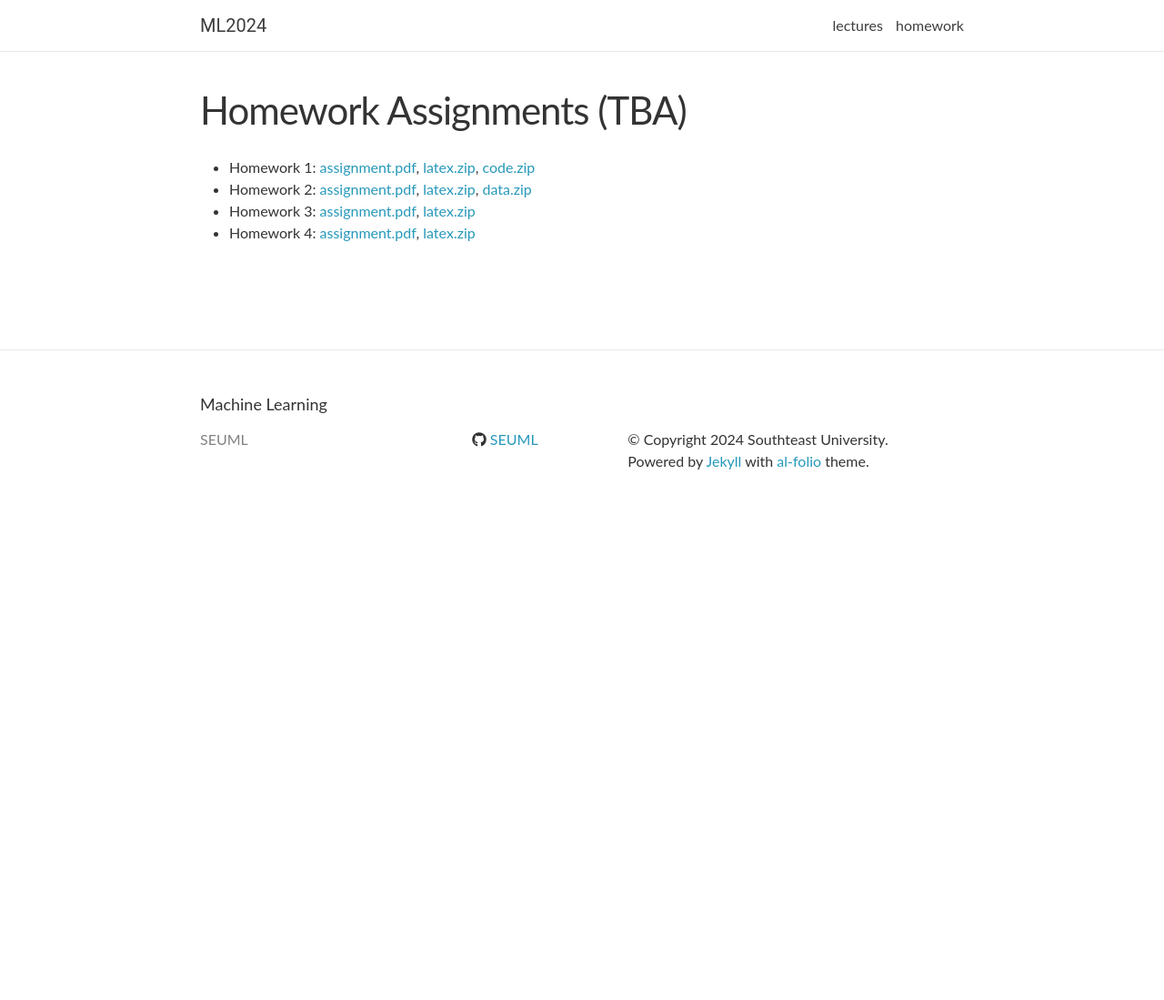
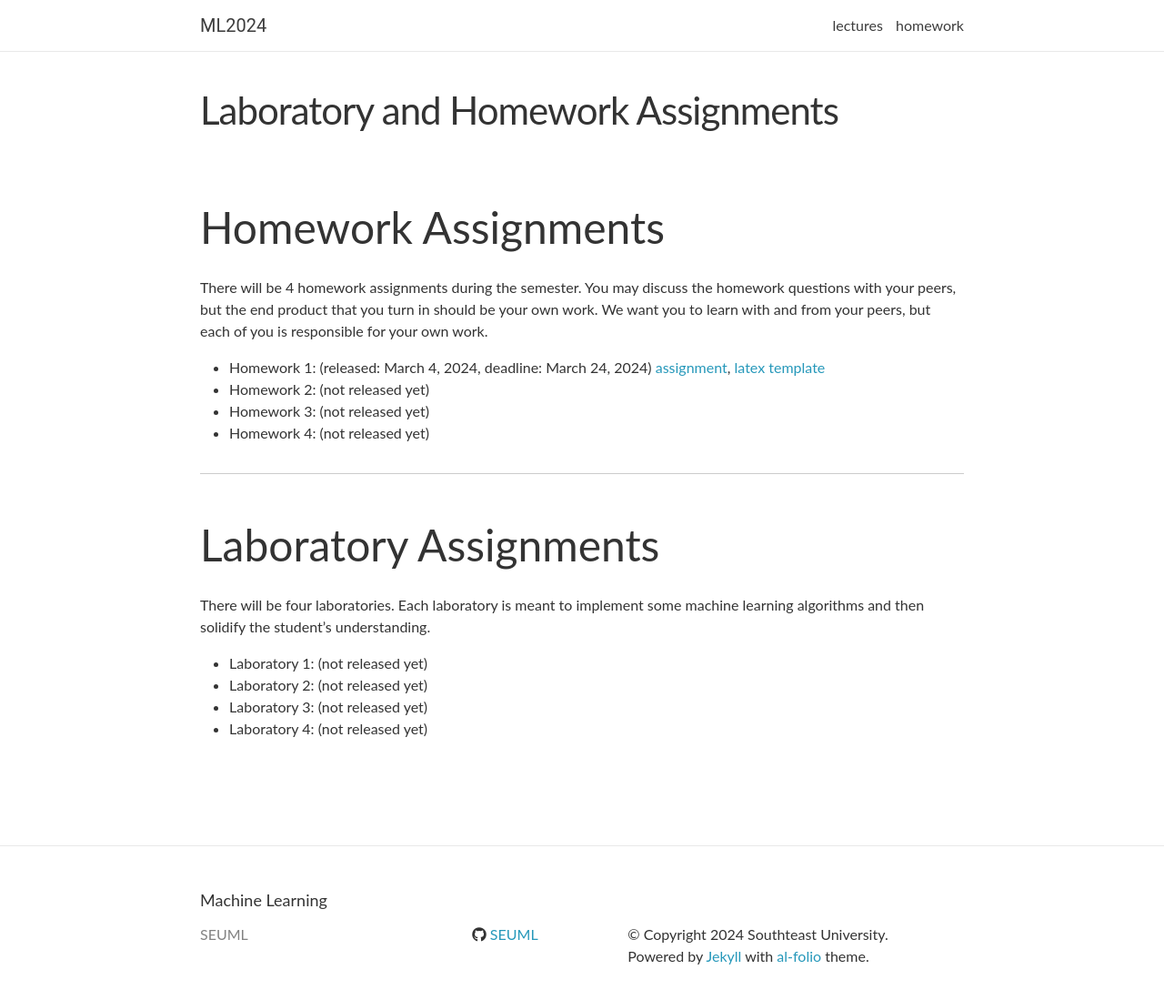
Before and after one commit to SEUML/ml-spring-2024, a Jekyll site: the page built from _pages/homework.md, in a window 1280 px wide and 1124 px high. Shown: the top 1099 px of the window at 91% size. Built offline with Jekyll 4.4.1, drawn with Linux system fonts in a browser that asks for light colours; nearby versions of some CDN libraries; comment, search, counter and statistics services are not loaded.

Commit message:
first commit

```diff
--- a/_pages/homework.md
+++ b/_pages/homework.md
@@ -1,10 +1,27 @@
 ---
 layout: page
 permalink: /homework/
-title: Homework Assignments (TBA)
+title: Laboratory and Homework Assignments
 ---
 
-- Homework 1: [assignment.pdf]({{ "/assets/assignments/hw1/assignment_v1.1.pdf" | relative_url }}){:target="\_blank"}, [latex.zip]({{ "/assets/assignments/hw1/latex_v1.1.zip" | relative_url }}){:target="\_blank"}, [code.zip]({{ "/assets/assignments/hw1/code.zip" | relative_url }}){:target="\_blank"}
-- Homework 2: [assignment.pdf]({{ "/assets/assignments/hw2/assignment.pdf" | relative_url }}){:target="\_blank"}, [latex.zip]({{ "/assets/assignments/hw2/latex.zip" | relative_url }}){:target="\_blank"}, [data.zip]({{ "/assets/assignments/hw2/data.zip" | relative_url }}){:target="\_blank"}
-- Homework 3: [assignment.pdf]({{ "/assets/assignments/hw3/assignment.pdf" | relative_url }}){:target="\_blank"}, [latex.zip]({{ "/assets/assignments/hw3/latex.zip" | relative_url }}){:target="\_blank"}
-- Homework 4: [assignment.pdf]({{ "/assets/assignments/hw4/assignment.pdf" | relative_url }}){:target="\_blank"}, [latex.zip]({{ "/assets/assignments/hw4/latex.zip" | relative_url }}){:target="\_blank"}
+# Homework Assignments
+There will be 4 homework assignments during the semester. You may discuss the homework questions with your peers, but the end product that you turn in should be your own work. We want you to learn with and from your peers, but each of you is responsible for your own work.
+
+
+- Homework 1: (released: March 4, 2024, deadline: March 24, 2024)
+[assignment]({{ "/assets/assignments/hw1/assignment_v1.pdf" | relative_url }}){:target="\_blank"}, [latex template]({{ "/assets/assignments/hw1/latex_v1.tex" | relative_url }}){:target="\_blank"}
+- Homework 2: (not released yet)
+- Homework 3: (not released yet)
+- Homework 4: (not released yet)
+
+***
+
+# Laboratory Assignments
+
+There will be four laboratories. Each laboratory is meant to implement some machine learning algorithms and then solidify the student's understanding.
+
+
+- Laboratory 1: (not released yet)
+- Laboratory 2: (not released yet)
+- Laboratory 3: (not released yet)
+- Laboratory 4: (not released yet)
```
Also changed, not shown: 2 other files.
